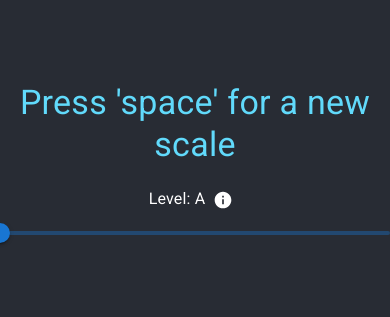
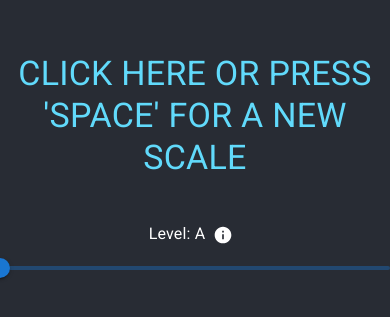
Before and after one commit to ImreBoersma/scales-exercises, a React (Create React App) app: page / in a window 390 px wide. Shown: the part 263-580 px from the top of the page. Built offline with nearby package versions, Linux system fonts and the light colour scheme; no server answers; the database is empty.

Commit message:
Fixes missing mobile support

```diff
--- a/src/App.tsx
+++ b/src/App.tsx
@@ -1,14 +1,14 @@
-import InfoIcon from '@mui/icons-material/Info';
-import { IconButton, Slider, Tooltip, Typography } from '@mui/material';
-import Grid from '@mui/material/Unstable_Grid2/Grid2';
-import React, { useEffect, useState } from 'react';
-import './App.css';
-import { fetchScales, selectScales } from './store/scalesSlice';
-import { useAppDispatch, useAppSelector } from './utils/hooks';
-import { mapLevel } from './utils/mapper';
-import { getRandomItem } from './utils/randomItem';
-import { redirect } from './utils/redirect';
-import { Scale } from './utils/types';
+import InfoIcon from '@mui/icons-material/Info'
+import { Button, IconButton, Slider, Tooltip, Typography } from '@mui/material'
+import Grid from '@mui/material/Unstable_Grid2/Grid2'
+import React, { useEffect, useState } from 'react'
+import './App.css'
+import { fetchScales, selectScales } from './store/scalesSlice'
+import { useAppDispatch, useAppSelector } from './utils/hooks'
+import { mapLevel } from './utils/mapper'
+import { getRandomItem } from './utils/randomItem'
+import { redirect } from './utils/redirect'
+import { Scale } from './utils/types'
 
 const App = (): any => {
   const [currentScale, setCurrentScale] = useState<Scale>()
@@ -42,7 +42,11 @@ const App = (): any => {
         </Typography>
       </Grid>
       <Grid>
-        <Typography variant="h4" className="App-link">Press 'space' for a new scale</Typography>
+        <Button variant="text" onClick={() => setCurrentScale(getRandomItem(scales.scales, level))}>
+        <Typography variant="h4" className="App-link">Click here or press 'space' for a new scale</Typography>
+        </Button>
+      </Grid>
+      <Grid>
       </Grid>
       <Grid>
         <Typography variant="body1">
```
